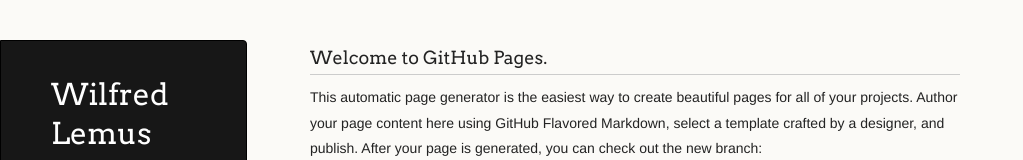
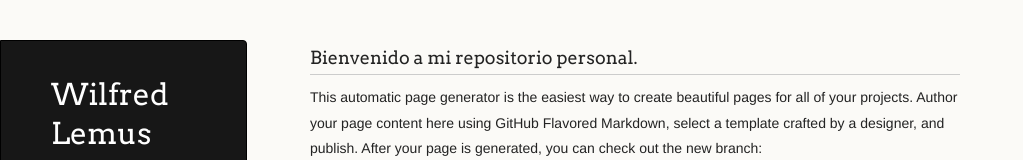
Before and after one commit to WALR/walr.github.io, a plain HTML site: page index.html in a window 1280 px wide. Shown: the top 160 px of the page, without its empty margins (0-1023 px from the left). Drawn offline with Linux system fonts and the light colour scheme.

Commit message:
Modificando page

```diff
--- a/index.html
+++ b/index.html
@@ -28,7 +28,7 @@
       </header>
       <section>
         <h3>
-<a id="welcome-to-github-pages" class="anchor" href="#welcome-to-github-pages" aria-hidden="true"><span class="octicon octicon-link"></span></a>Welcome to GitHub Pages.</h3>
+<a id="welcome-to-github-pages" class="anchor" href="#welcome-to-github-pages" aria-hidden="true"><span class="octicon octicon-link"></span></a>Bienvenido a mi repositorio personal.</h3>
 
 <p>This automatic page generator is the easiest way to create beautiful pages for all of your projects. Author your page content here using GitHub Flavored Markdown, select a template crafted by a designer, and publish. After your page is generated, you can check out the new branch:</p>
 
```
